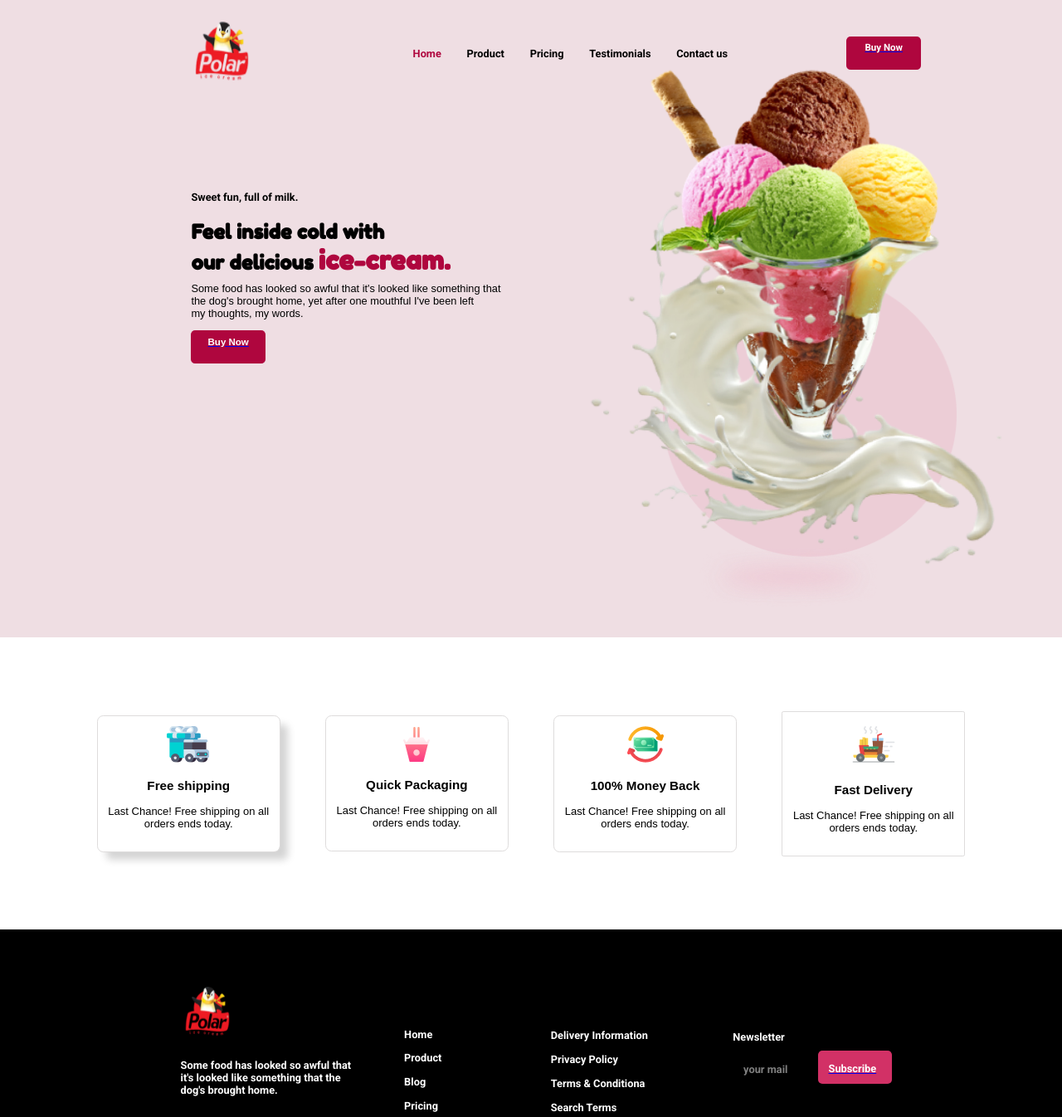
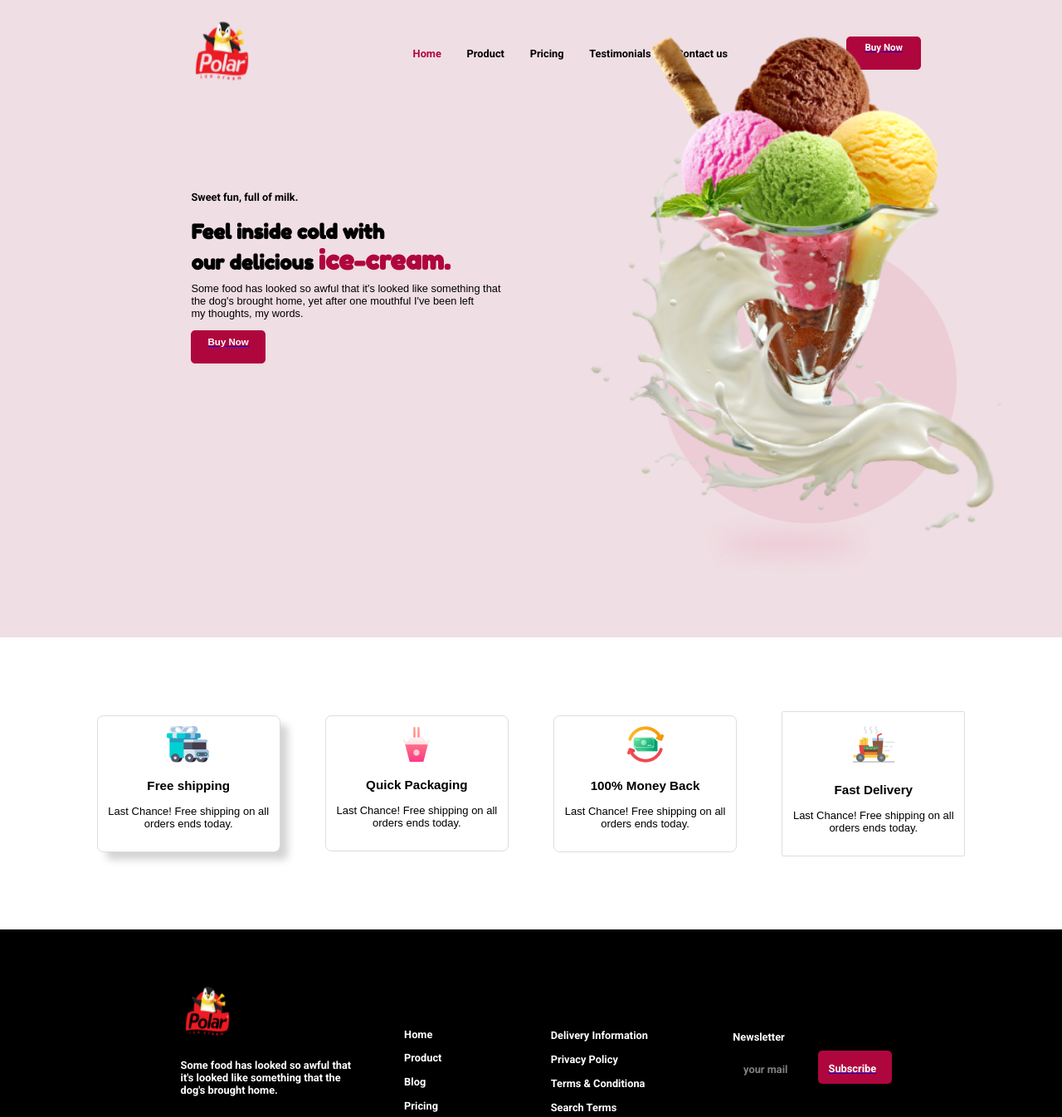
Before and after one commit to CynthiaSCH/Cynthia-ID412-Qualite, a plain HTML site: page index.html in a window 1280 px wide. Shown: the top 1346 px of the page at 83% size. Drawn offline with Linux system fonts and the light colour scheme.

```diff
--- a/Cynthia_Schildknecht_ID412.css
+++ b/Cynthia_Schildknecht_ID412.css
@@ -155,7 +155,7 @@
 
 .galce img{
     object-fit: cover;
-    margin-top: -45vh;
+    margin-top: -50vh;
     margin-left: 34vw;
     height: 90vh;
     width: 68vh;
@@ -333,7 +333,7 @@
 .pinkh{
     margin-left: 8vw;
     margin-top: -3.6vh;
-    background-color: #D23166;
+    background-color: #af063e;
     border-radius: 0.4vw;
     width: 7vw;
     height: 5vh;
```
Also changed, not shown: 1 other file.
